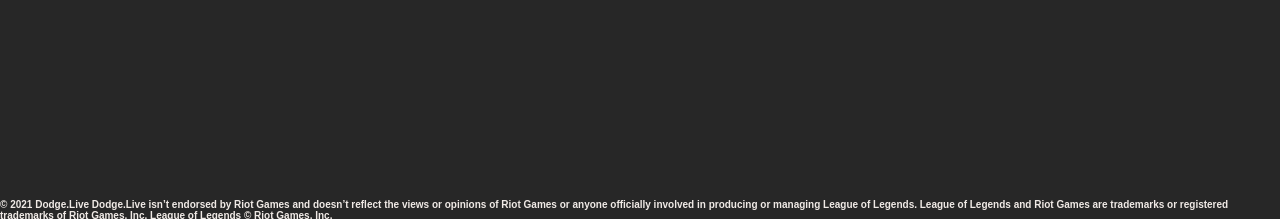
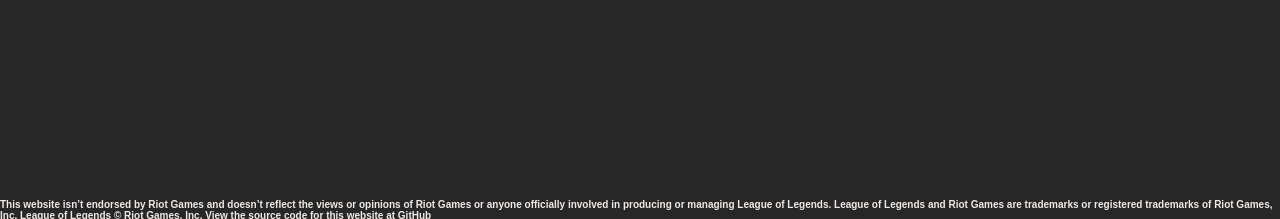
Before and after one commit to AliMickey/dodgeListLoL, a Flask app: page /auth/register in a window 1280 px wide. Shown: the part 581-800 px from the top of the page. Run offline with Flask 2, Linux system fonts and the light colour scheme; parts of the project's set-up code (start-up, migrations or seed data) failed here and were passed over.

Commit message:
add link to github and remove docker size

```diff
--- a/dodgeListLoL/templates/base.html
+++ b/dodgeListLoL/templates/base.html
@@ -59,5 +59,5 @@
 </div>
 
 {% block footer %}
-    <h6 class="footer">© 2021 Dodge.Live Dodge.Live isn’t endorsed by Riot Games and doesn’t reflect the views or opinions of Riot Games or anyone officially involved in producing or managing League of Legends. League of Legends and Riot Games are trademarks or registered trademarks of Riot Games, Inc. League of Legends © Riot Games, Inc.</p>
+    <h6 class="footer">This website isn’t endorsed by Riot Games and doesn’t reflect the views or opinions of Riot Games or anyone officially involved in producing or managing League of Legends. League of Legends and Riot Games are trademarks or registered trademarks of Riot Games, Inc. League of Legends © Riot Games, Inc. View the source code for this website at <a style="color: inherit; " target="_blank" href="https://github.com/AliMickey/dodgeListLoL">GitHub</a></p>
 {% endblock %}
```
Also changed, not shown: 1 other file.
